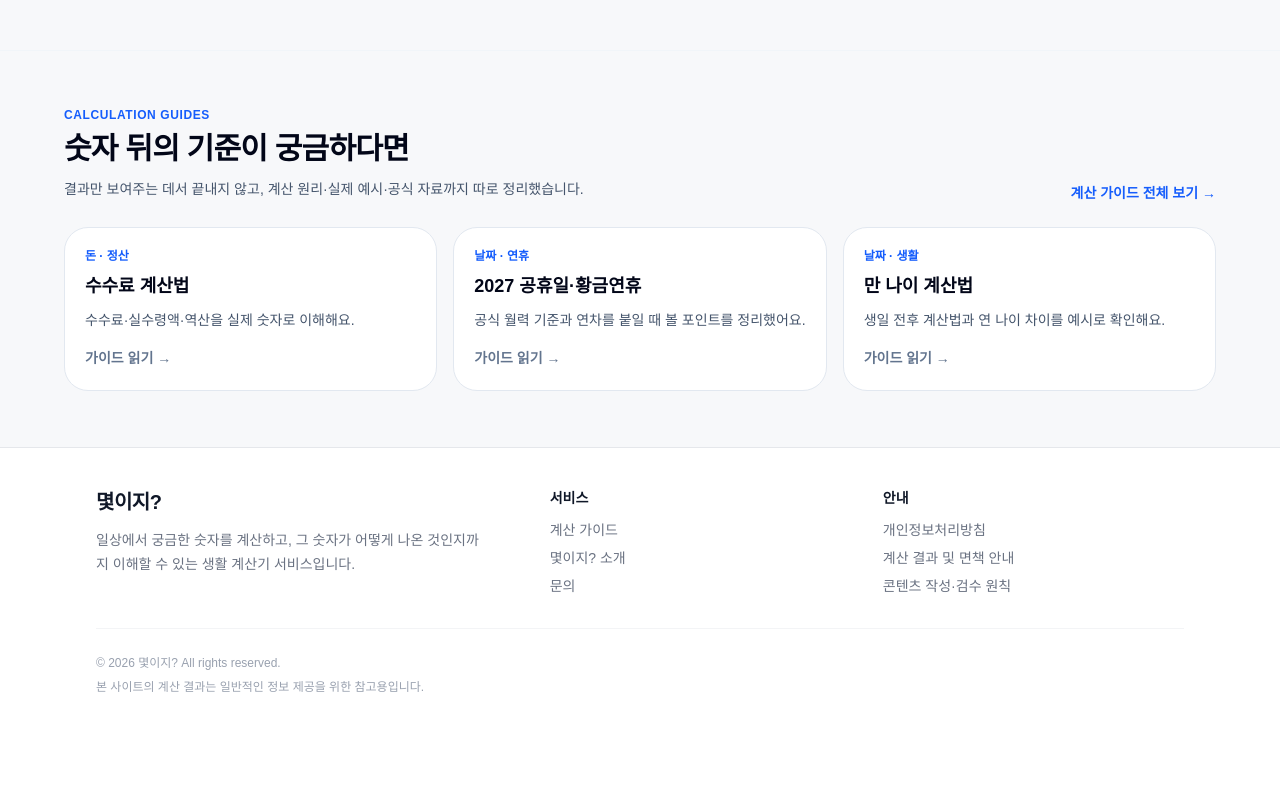
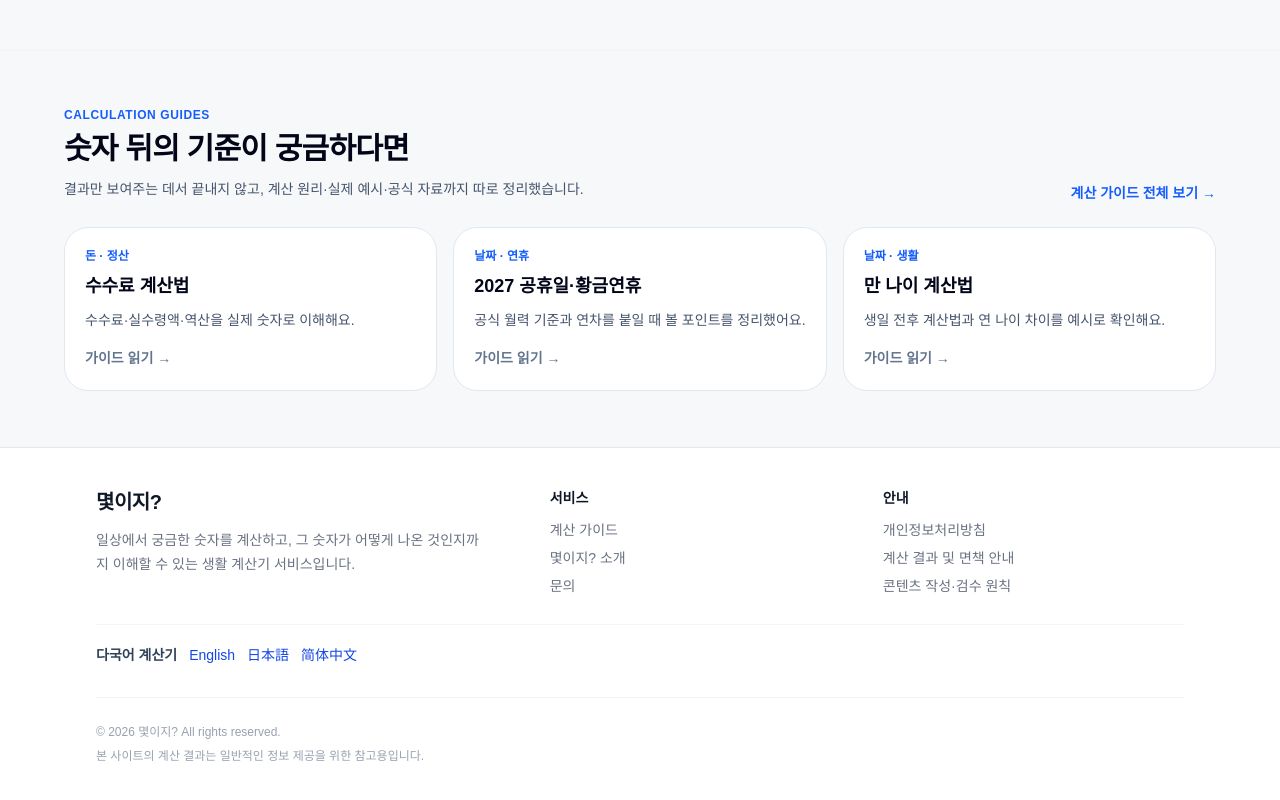
Before and after one commit to rjsgh166-commits/myeotiji, a Next.js app: page / in a window 1280 px wide. Shown: the part 2236-3036 px from the top of the page. Before the commit the page ends 2973 px from the top, so only its background shows below. Built offline with nearby package versions, Linux system fonts and the light colour scheme.

Commit message:
feat(i18n): expose language landing pages in existing Korean footer

```diff
--- a/app/_components/SiteFooter.tsx
+++ b/app/_components/SiteFooter.tsx
@@ -51,6 +51,13 @@ export default function SiteFooter() {
           </div>
         </div>
 
+        <nav aria-label="다국어 계산기" className="mt-7 flex flex-wrap items-center gap-3 border-t border-slate-100 pt-5 text-sm">
+          <span className="font-bold text-slate-700">다국어 계산기</span>
+          <Link href="/en" hrefLang="en" className="text-blue-700 hover:underline">English</Link>
+          <Link href="/ja" hrefLang="ja" className="text-blue-700 hover:underline">日本語</Link>
+          <Link href="/zh-hans" hrefLang="zh-Hans" className="text-blue-700 hover:underline">简体中文</Link>
+        </nav>
+
         <div className="mt-8 border-t border-gray-100 pt-6 text-xs leading-5 text-gray-400">
           <p>© 2026 몇이지? All rights reserved.</p>
           <p className="mt-1">
```
